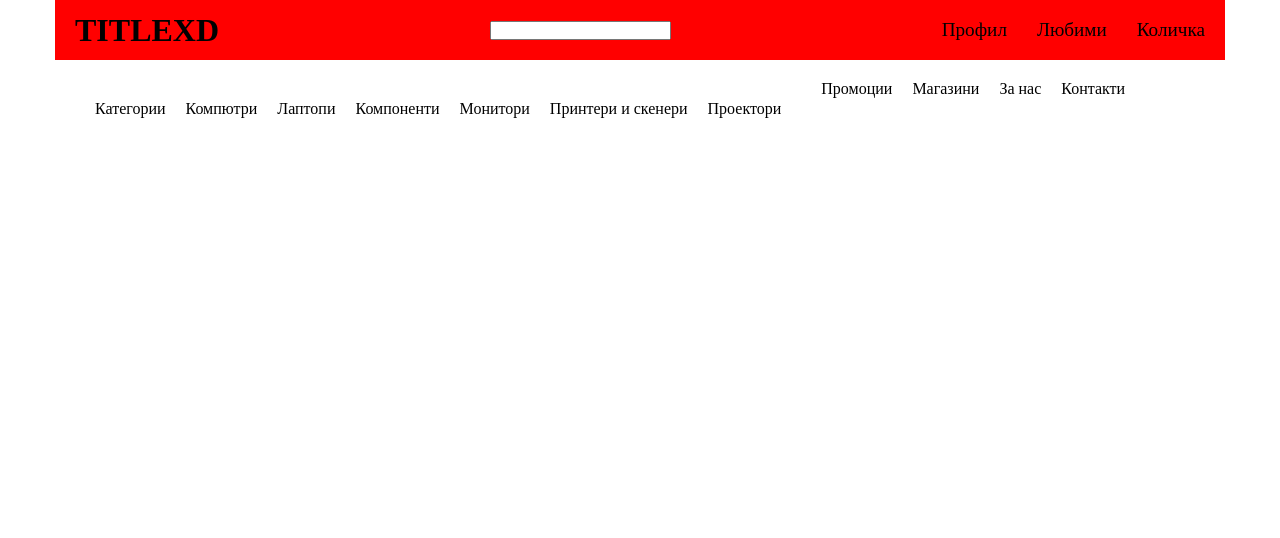
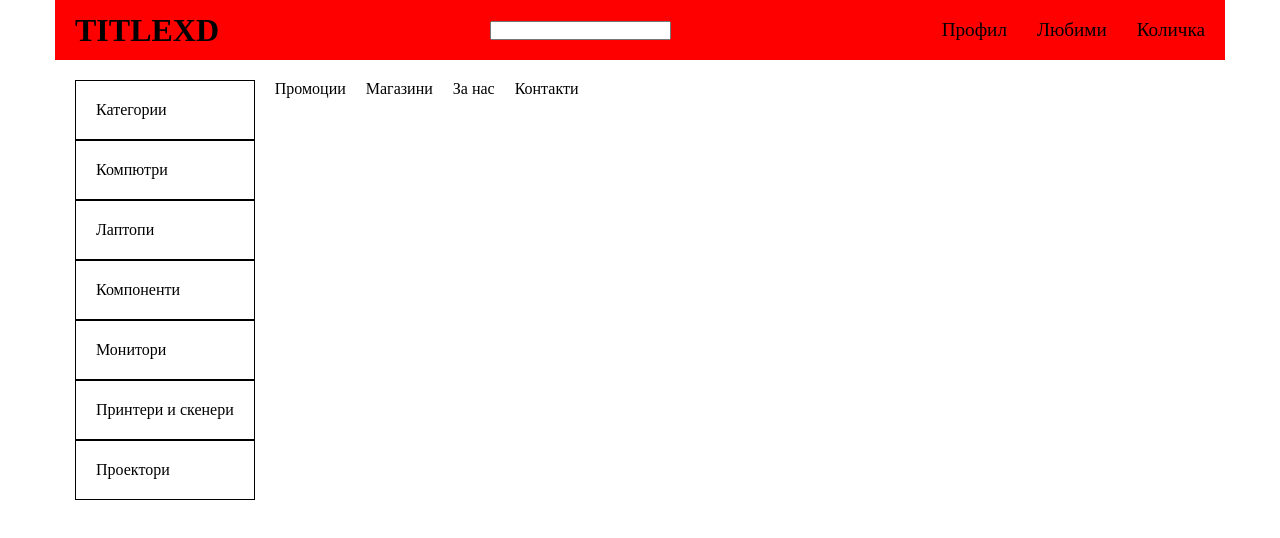
Before and after one commit to ValentinKoruev/PCstar, a Next.js app: page / in a window 1280 px wide. Shown: the top 538 px of the page. Built offline with nearby package versions, Linux system fonts and the light colour scheme.

Commit message:
feat: side nav html and MenuOption component files

```diff
--- a/src/app/components/Header/HeaderComponent/Header.module.scss
+++ b/src/app/components/Header/HeaderComponent/Header.module.scss
@@ -33,6 +33,16 @@
 
             padding: 20px;
             gap: 20px;
+
+            .sideNav {
+                padding: 0;
+                gap: 0px;
+                flex-direction: column;
+                li {
+                    padding: 20px;
+                    border: 0.5px solid black;
+                }
+            }
         }
     }
 }
--- a/src/app/components/Header/HeaderComponent/Header.tsx
+++ b/src/app/components/Header/HeaderComponent/Header.tsx
@@ -16,7 +16,7 @@ const Header = () => {
         <nav className={styles.mainNav}>
             <ul>
                 <li>
-                    <ul>
+                    <ul className={styles.sideNav}>
                         <li>Категории</li>
                         <li><a href="#">Компютри</a></li>
                         <li><a href="#">Лаптопи</a></li>
--- /dev/null
+++ b/src/app/components/UI/MenuOption/index.ts
@@ -0,0 +1,3 @@
+import MenuOption from "./MenuOptionComponent/MenuOption";
+
+export default MenuOption;
```
Also changed, not shown: src/app/components/UI/MenuOption/MenuOptionComponent/MenuOption.tsx (added, +15 -0 lines), src/app/components/UI/MenuOption/MenuOptionComponent/MenuOption.module.scss (added).
